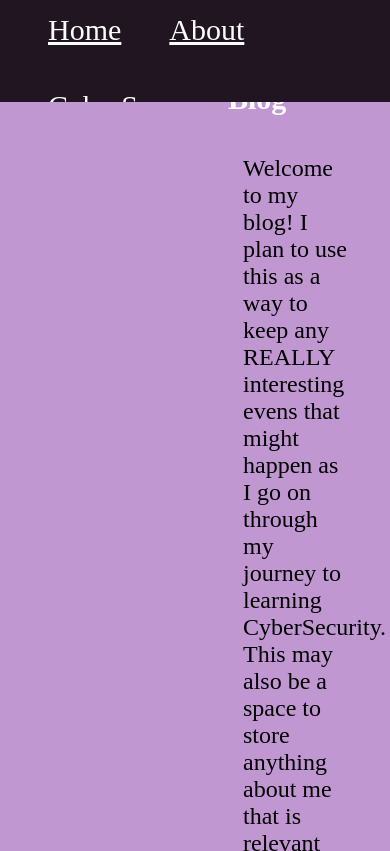
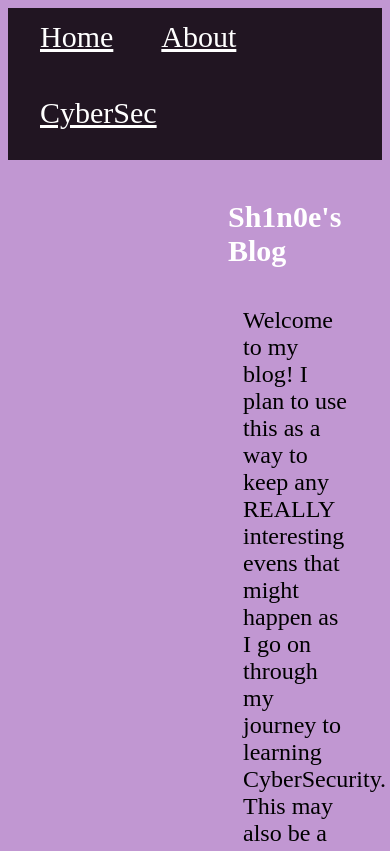
Before and after one commit to Sh1n0e/Sh1n0e.github.io, a plain HTML site: page index.html in a window 390 px wide. Shown: the top 851 px of the page. Drawn offline with Linux system fonts and the light colour scheme.

Commit message:
Update stylesheet.css
FINALLY FIXED THE ISSUE

```diff
--- a/stylesheet.css
+++ b/stylesheet.css
@@ -31,14 +31,11 @@ a:visited {
 }
 
 .sidenav {
+	margin: 0;
+	padding: 0;
+	width: 180px;
 	height: 100%;
-	margin: 0;
-	width: 200px;
 	position: fixed;
-	z-index:= 1;
-	top: 0;
-	left: 0;
-	padding-top: 20px;
 	background-color: #211522;
 	overflow: auto;
 }
@@ -46,8 +43,8 @@ a:visited {
 @media screen and (max-width: 700px){
 	.sidenav {
 		width: 100%;
-		padding: 1px 16px;
-		height: 100px
+		height: auto;
+		position: relative;
 	}
 	.sidenav a {float: left;}
 	div.content {margin-left: 0;}
```
